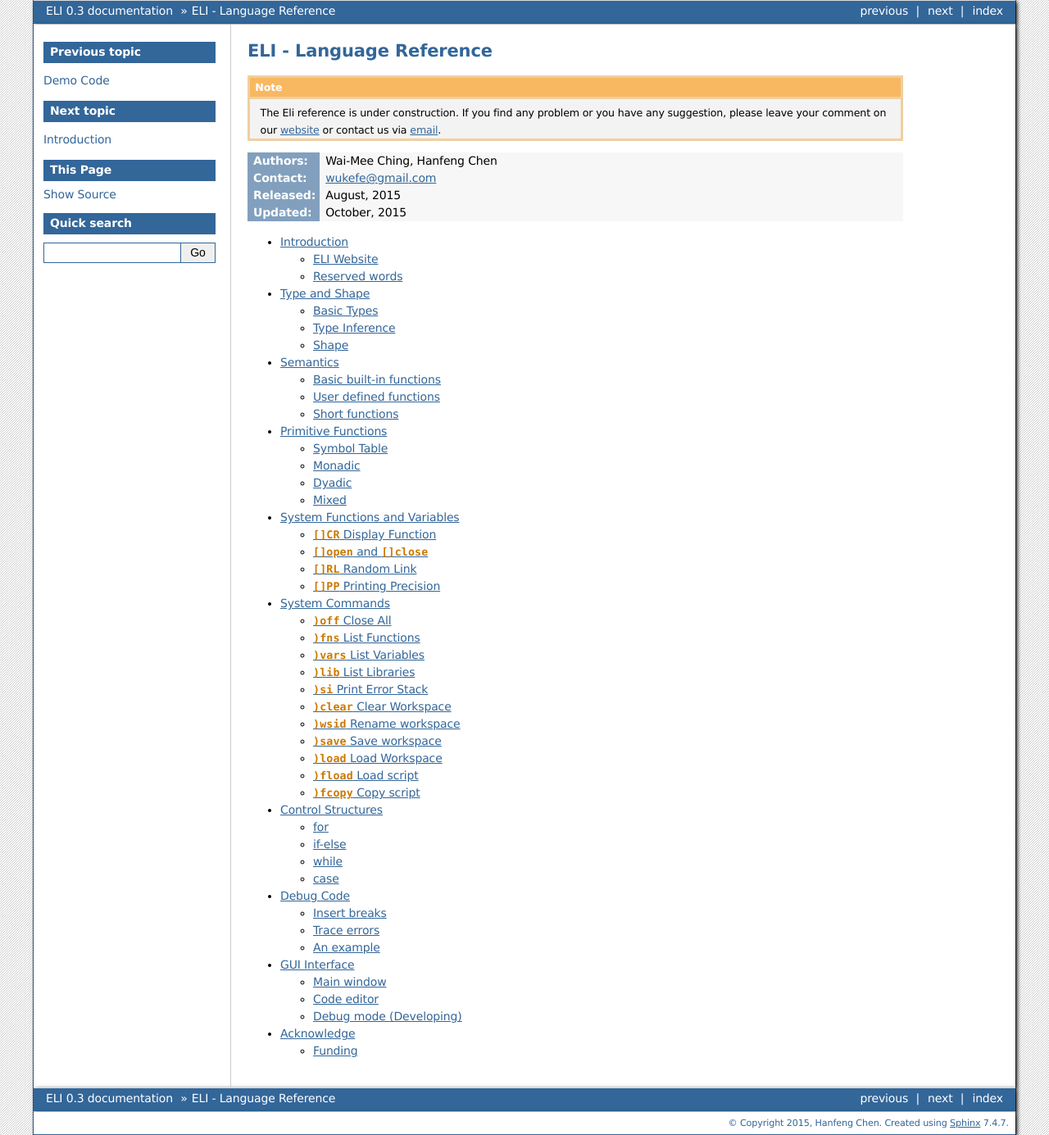
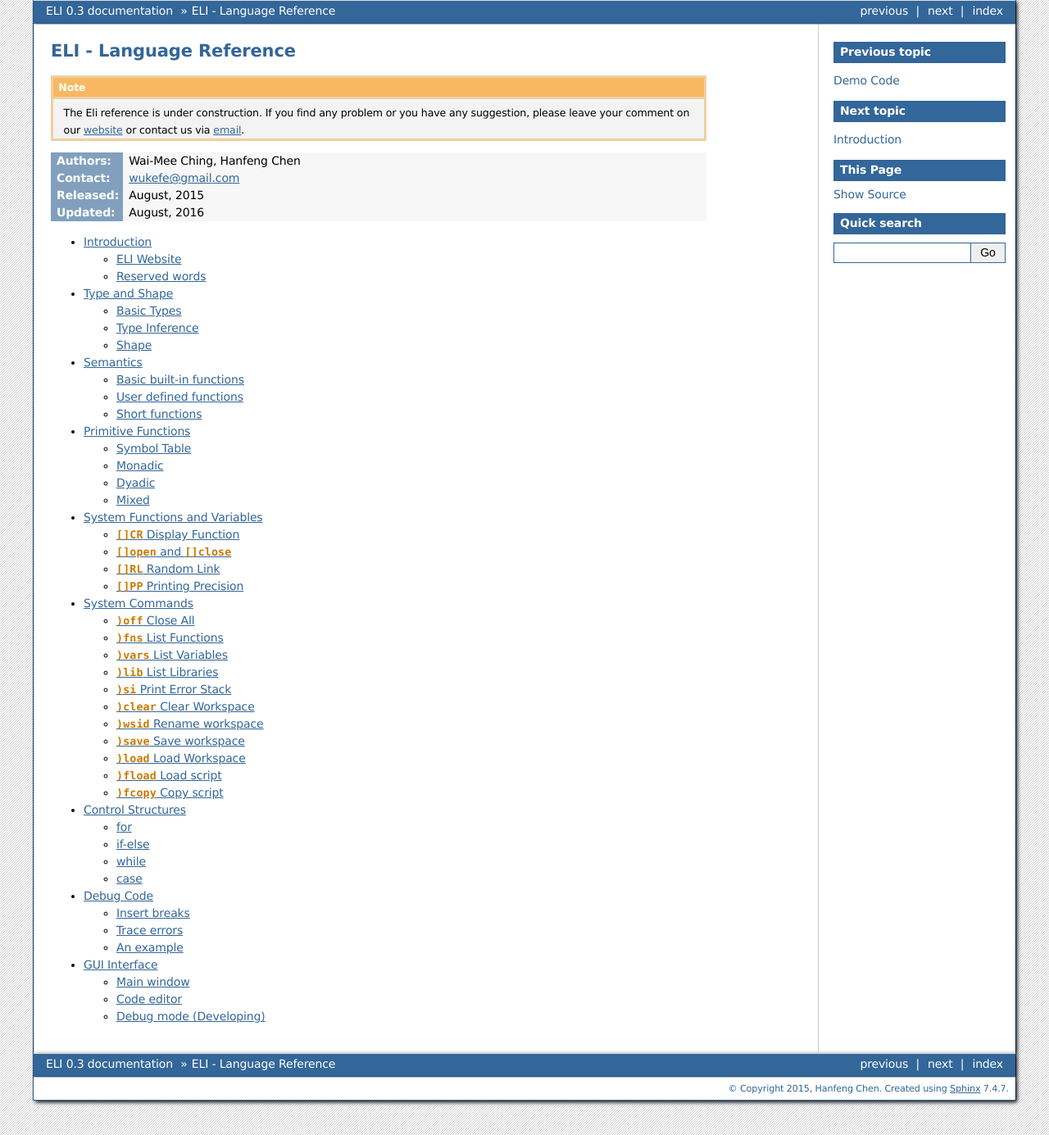
Before and after one commit to wukefe/chf, a Sphinx documentation site: the page built from eli/docs/EliReference.rst, in a window 1280 px wide. Shown: the whole page at 82% size. Built offline with Sphinx 7.4.7, drawn with Linux system fonts in a browser that asks for light colours; pages that are not in the unit, such as notebooks, are missing from menus.

Commit message:
Remove ackw

```diff
--- a/eli/docs/EliReference.rst
+++ b/eli/docs/EliReference.rst
@@ -9,9 +9,9 @@
    Wai-Mee Ching,
    Hanfeng Chen
 
-:Contact: wukefe@gmail.com
+:Contact:  wukefe@gmail.com
 :Released: August, 2015
-:Updated: October, 2015
+:Updated:  August, 2016
 
 
 .. toctree::
@@ -28,7 +28,7 @@
    ref/esqld.rst
    ref/debug.rst
    ref/guigd.rst
-   ref/acknw.rst
+.. ref/acknw.rst
 
 
 __ http://fastarray.appspot.com/report.html
--- a/eli/docs/conf.py
+++ b/eli/docs/conf.py
@@ -130,7 +130,9 @@
 # Theme options are theme-specific and customize the look and feel of a theme
 # further.  For a list of options available for each theme, see the
 # documentation.
-#html_theme_options = {}
+html_theme_options = {
+    "rightsidebar": "true"
+}
 
 # Add any paths that contain custom themes here, relative to this directory.
 # html_theme_path = sphinx_bootstrap_theme.get_html_theme_path()
```
Also changed, not shown: eli/docs/index.rst (+2 -15 lines), 10 other files.
